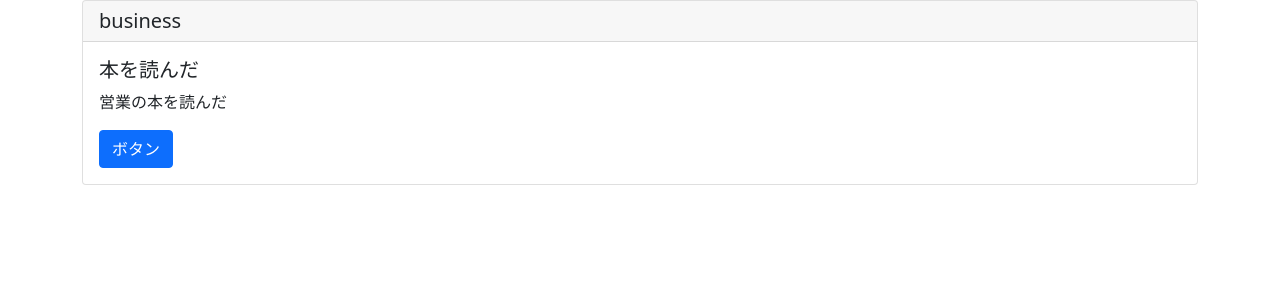
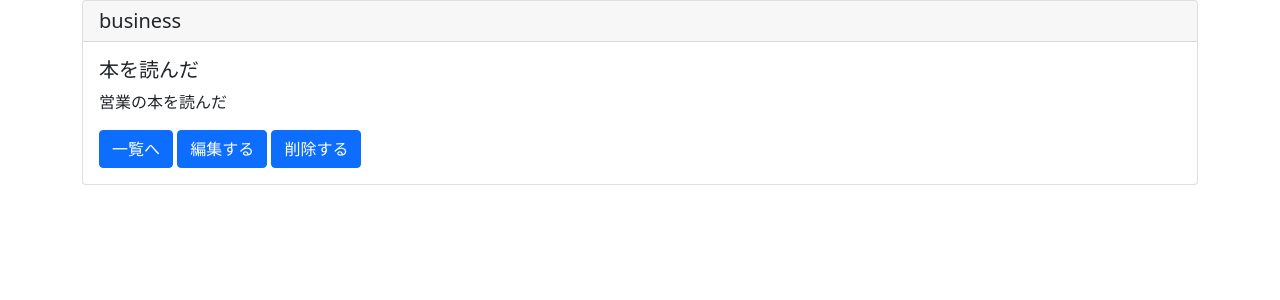
Before and after one commit to ysnr8811/blogplactice, a Django app: page /detail/1/ in a window 1280 px wide. Shown: the top 300 px of the page. Run offline with Django 3.2, Linux system fonts and the light colour scheme; data comes from the database, SQL or seed files in the repository.

Commit message:
リンクの作成

```diff
--- a/blogpost/views.py
+++ b/blogpost/views.py
@@ -1,7 +1,5 @@
-from django.db import models
 from django.shortcuts import render
-from django.views.generic import ListView,DetailView,CreateView,DeleteView, UpdateView
-from django.views.generic.edit import DeleteView, UpdateView
+from django.views.generic import ListView, DetailView, CreateView, DeleteView, UpdateView
 from .models import BlogModel
 from django.urls import reverse_lazy
 
--- a/templates/detail.html
+++ b/templates/detail.html
@@ -11,7 +11,9 @@
         <div class="card-body">
             <h5 class="card-title">{{object.title}}</h5>
             <p class="card-text">{{object.content}}</p>
-            <a href="#" class="btn btn-primary">ボタン</a>
+            <a href="{% url 'list' %}" class="btn btn-primary">一覧へ</a>
+            <a href="{% url 'update' object.pk %}" class="btn btn-primary">編集する</a>
+            <a href="{% url 'delete' object.pk %}" class="btn btn-primary">削除する</a>
         </div>
     </div>
 </div>
--- a/templates/list.html
+++ b/templates/list.html
@@ -12,7 +12,7 @@
         <div class="card-body">
             <h5 class="card-title">{{item.title}}</h5>
             <h6 class="card-title">{{item.postdate}}</h6>
-            <a href="#" class="btn btn-primary">ボタン</a>
+            <a href="{% url 'detail' item.pk %}" class="btn btn-primary">詳細へ</a>
         </div>
     </div>
     {% endfor %}
```
